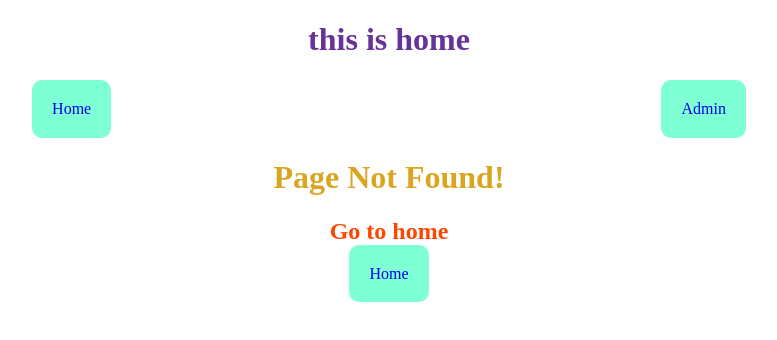
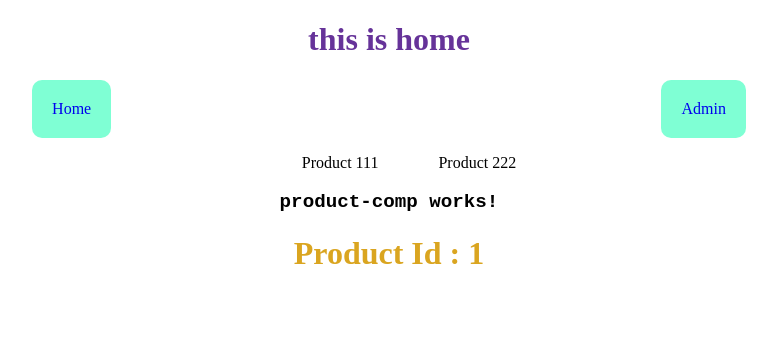
Before and after one commit to JaydipJadhav25/Angular, an Angular app: page /product/1 in a window 1280 px wide. Before the commit this address had no page. Shown: the top 340 px of the page, without its empty margins (251-1028 px from the left). Built offline with nearby package versions, Linux system fonts and the light colour scheme.

Commit message:
Route Parameters - Dynamic Routes | Subscribe vs Snapshot

```diff
--- a/src/app/app.html
+++ b/src/app/app.html
@@ -17,5 +17,12 @@
 
 </nav>
 
+<ol>
+  <li routerLink="/product/111">Product 111</li>
+  <li routerLink="/product/222">Product 222</li>
+</ol>
+
+
+
 
 <router-outlet></router-outlet>
--- a/src/app/app.routes.ts
+++ b/src/app/app.routes.ts
@@ -26,6 +26,7 @@ import { Login } from "./login/login";
 import { canDeactivateGuard } from "./can-deactivete-guard";
 import { ImpForm } from "./imp-form/imp-form";
 import { App } from "./app";
+import { ProductComp } from "./product-comp/product-comp";
 
 
 export const routes: Routes = [
@@ -52,6 +53,9 @@ export const routes: Routes = [
         path : "login" , component : Login
     },
     {
+       path : "product/:id" , component : ProductComp
+    },
+    {
         path : "**" , component : PageNotFound
     }
 
--- /dev/null
+++ b/src/app/product-comp/product-comp.html
@@ -0,0 +1,3 @@
+<p>product-comp works!</p>
+
+<h1>Product Id : {{productId}}</h1>
--- /dev/null
+++ b/src/app/product-comp/product-comp.ts
@@ -0,0 +1,24 @@
+import { Component } from '@angular/core';
+import { ActivatedRoute  } from '@angular/router';
+
+@Component({
+  selector: 'app-product-comp',
+  imports: [],
+  templateUrl: './product-comp.html',
+  styleUrl: './product-comp.css',
+})
+export class ProductComp {
+ productId! : string;
+ constructor(private route : ActivatedRoute){
+  //to get id from id
+  //1. for static way
+  //  this.productId = route.snapshot.paramMap.get("id") || "Not Found";
+
+  //2.for dynamic chnage
+
+  route.paramMap.subscribe((parans)=>{
+    this.productId = parans.get("id") || "";
+  })
+
+}
+}
--- a/src/styles.css
+++ b/src/styles.css
@@ -33,3 +33,15 @@ a{
     border-radius: 10px;
     text-decoration: none;
 }
+
+li{
+    display: inline;
+    margin: 30px;
+}
+
+li:hover{
+    padding: 20px;
+    cursor: pointer;
+    background-color: blue;
+    border-radius: 30px;
+}
```
Also changed, not shown: src/app/product-comp/product-comp.css (added), 1 other file (tests, documents, lock files or other folders).
